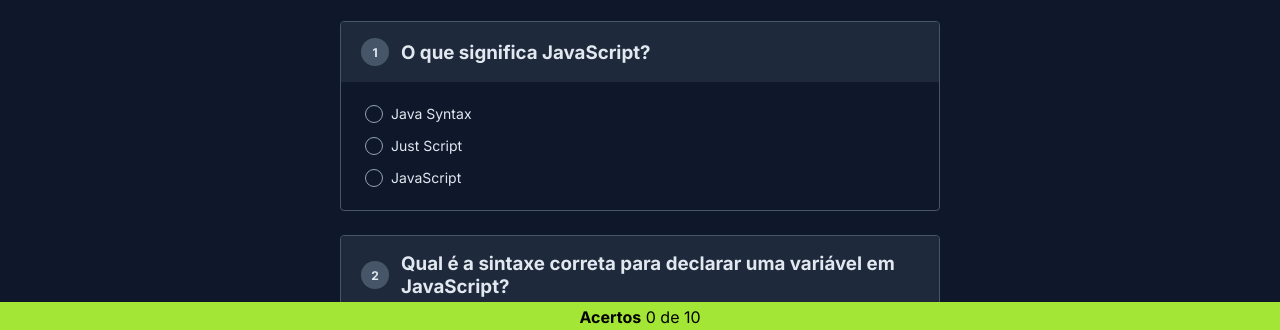
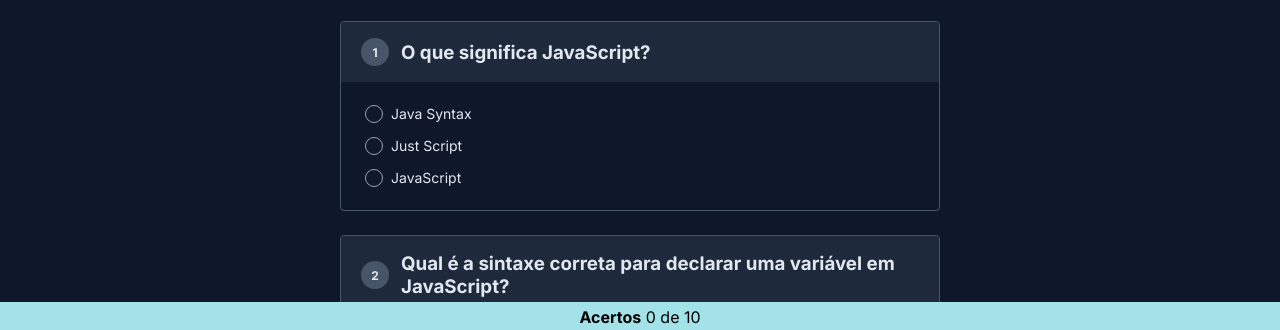
Before and after one commit to Mlorenski/Teste-JavaScript, a plain HTML site: page index.html in a window 1280 px wide. Shown: the part 468-798 px from the top of the page. Drawn offline with Linux system fonts and the light colour scheme.

Commit message:
Update style.css

```diff
--- a/style.css
+++ b/style.css
@@ -114,10 +114,9 @@ input:checked:before {
   border-radius: 50%;
 }
 
-/*declaracao*/
 #acertos {
 text-align: center;
-background-color: #a3e635;
+background-color: #a3e2e8;
 position: fixed;
 bottom: 0;
 left: 0;
```
